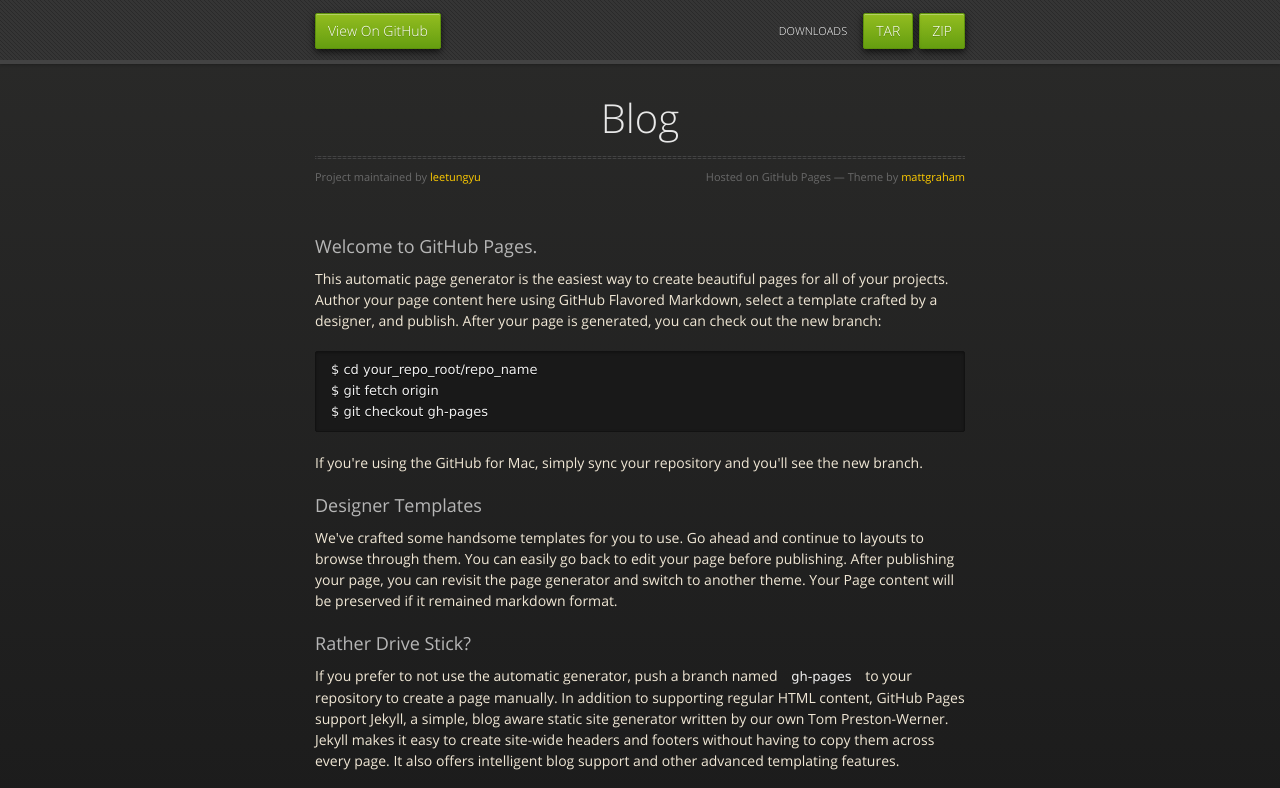
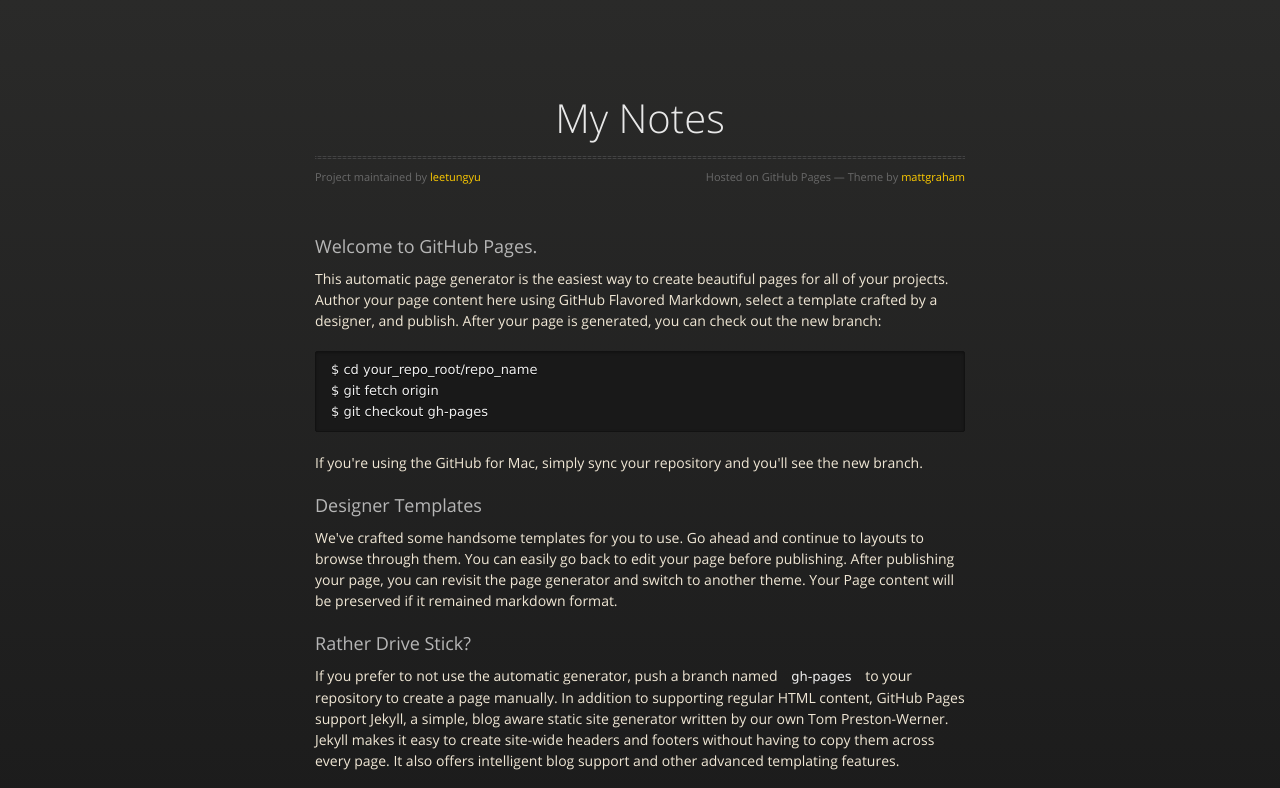
Before and after one commit to leetungyu/blog, a plain HTML site: page index.html in a window 1280 px wide. Shown: the top 788 px of the page. Drawn offline with nearby package versions, Linux system fonts and the light colour scheme.

Commit message:
Update index.html

```diff
--- a/index.html
+++ b/index.html
@@ -3,7 +3,7 @@
   <head>
     <meta charset="utf-8">
     <meta http-equiv="X-UA-Compatible" content="chrome=1">
-    <title>Blog by leetungyu</title>
+    <title>My Notes</title>
     <link rel="stylesheet" href="stylesheets/styles.css">
     <link rel="stylesheet" href="stylesheets/pygment_trac.css">
     <script src="https://ajax.googleapis.com/ajax/libs/jquery/1.7.1/jquery.min.js"></script>
@@ -18,20 +18,11 @@
 
   </head>
   <body>
-      <div id="header">
-        <nav>
-          <li class="fork"><a href="https://github.com/leetungyu/blog">View On GitHub</a></li>
-          <li class="downloads"><a href="https://github.com/leetungyu/blog/zipball/master">ZIP</a></li>
-          <li class="downloads"><a href="https://github.com/leetungyu/blog/tarball/master">TAR</a></li>
-          <li class="title">DOWNLOADS</li>
-        </nav>
-      </div><!-- end header -->
-
-    <div class="wrapper">
+     <div class="wrapper">
 
       <section>
         <div id="title">
-          <h1>Blog</h1>
+          <h1>My Notes</h1>
           <p></p>
           <hr>
           <span class="credits left">Project maintained by <a href="https://github.com/leetungyu">leetungyu</a></span>
```
